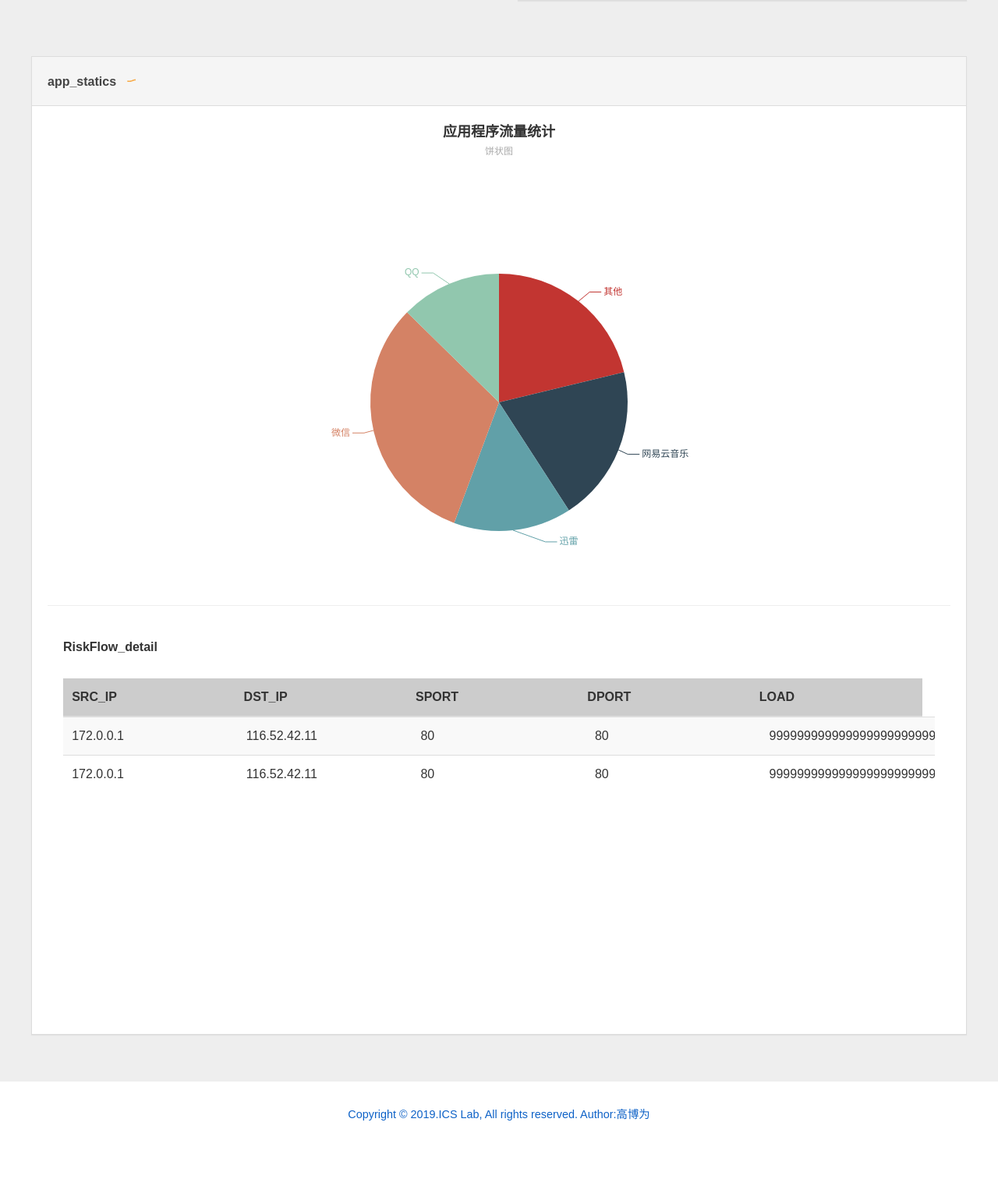
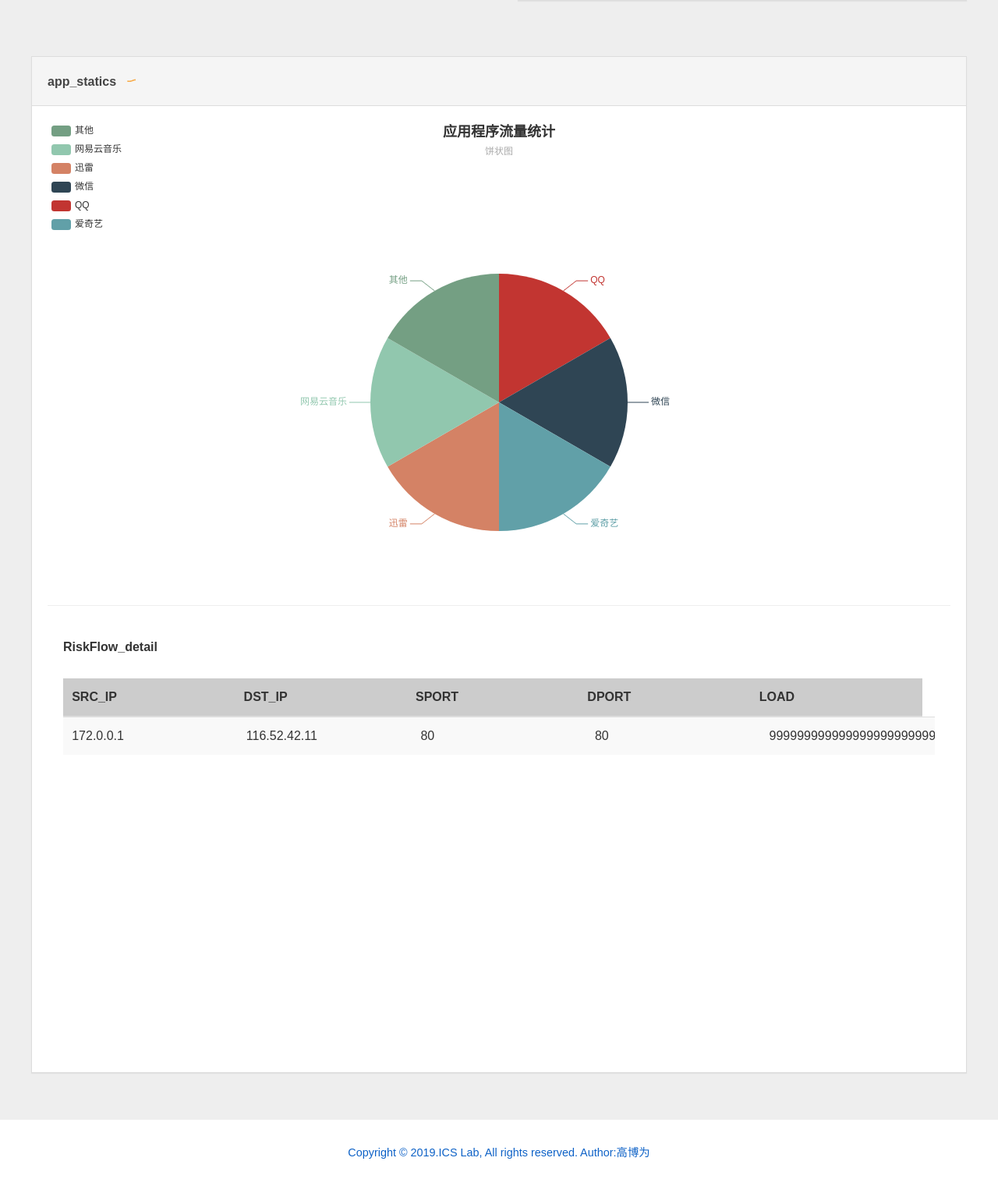
Before and after one commit to gomnitrix/ISC_Lab, a Django app: page /web/home in a window 1280 px wide. Shown: the part 924-2445 px from the top of the page at 78% size. Before the commit the page ends 2361 px from the top, so only its background shows below. Run offline with Django 3.2, Linux system fonts and the light colour scheme; some libraries are stand-ins or nearby versions; some web fonts are replaced.

Commit message:
协议，应用前端动态柱状图，饼状图完成

```diff
--- a/catch_package/send_rst.py
+++ b/catch_package/send_rst.py
@@ -27,7 +27,7 @@
 def sniff_recv():
     flt = "dst host " + str(src) + " and dst port " + str(sport) + " and src host " + str(dst) + " and src port " + str(dport)
 
-    print(flt)
+    #print(flt)
     sniff(prn = recv_packet,store = 0,filter=flt,count=1)
     return
 
--- a/network/main.py
+++ b/network/main.py
@@ -47,6 +47,7 @@
                 label[i] = uq_opt.cates
         if not flag:
             label = list(zip(label, path))  # (number,("ssl",00))
+
         else:
             label = list(zip(temp_data, label))
         results.extend(label)
--- a/templates/index.html
+++ b/templates/index.html
@@ -35,11 +35,20 @@
 	<script src="{% static 'js/watch.js' %}"></script>
 	<script async language="JavaScript">
 		window.data = [0, 0, 0, 0, 0, 0];
-		window.total = 0
-		window.rf = 0
-		window.blocked = 0
-		window.reset = 0
-		window.time = [0,1,2,3,4,5]
+
+		window.total = 0;
+		window.rf = 0;
+		window.blocked = 0;
+		window.reset = 0;
+		window.time = [0,1,2,3,4,5];
+		window.app_num = [0,0,0,0,0,0];
+		window.app_num2 = [0,0,0,0,0];
+		window.qq = [0,0,0,0,0,0];
+		window.wc = [0,0,0,0,0,0];
+		window.iqy = [0,0,0,0,0,0];
+		window.tdr = [0,0,0,0,0,0];
+		window.we = [0,0,0,0,0,0];
+
 	</script>
 	<script src="{% static 'js/sidebar.js' %}"></script>
 </head>
@@ -284,9 +293,10 @@
 													  margin:0;
 													  padding:0;
 													  }
+
 													       table tbody {
                                                                  display:block;
-                                                                 height:80px;
+                                                                 height:400px;
                                                                  overflow-y:scroll;
 													       }
 													       table thead,
@@ -307,7 +317,7 @@
 													  </style>
 												</head>
 												 <body>
-											<table id="tab1"width='100%' height= 400 class='am-table am-table-bd am-table-bdrs am-table-striped am-table-hover'>
+											<table id="tab1"width='100%'  class='am-table am-table-bd am-table-bdrs am-table-striped am-table-hover'>
 												<thead>
 													<tr>
 														 <th>SRC_IP</th>
@@ -324,55 +334,6 @@
 													<td>80</td>
 													<td>80</td>
 													<td>9999999999999999999999999999999999999999999999999999999999999999999999999999999999999999999999999999</td>
-
-												</tr>
-													<tr>
-													<td>172.0.0.1</td>
-													<td>116.52.42.11</td>
-													<td>80</td>
-													<td>80</td>
-													<td>9999999999999999999999999999999999999999999999999999999999999999999999999999999999999999999999999999</td>
-
-												</tr>
-													<tr>
-													<td>172.0.0.1</td>
-													<td>116.52.42.11</td>
-													<td>80</td>
-													<td>80</td>
-													<td>9999999999999999999999999999999999999999999999999999999999999999999999999999999999999999999999999999</td>
-
-												</tr>
-													<tr>
-													<td>172.0.0.1</td>
-													<td>116.52.42.11</td>
-													<td>80</td>
-													<td>80</td>
-													<td>9999999999999999999999999999999999999999999999999999999999999999999999999999999999999999999999999999</td>
-
-												</tr>
-													<tr>
-													<td>172.0.0.1</td>
-													<td>116.52.42.11</td>
-													<td>80</td>
-													<td>80</td>
-													<td>9999999999999999999999999999999999999999999999999999999999999999999999999999999999999999999999999999</td>
-
-												</tr>
-													<tr>
-													<td>172.0.0.1</td>
-													<td>116.52.42.11</td>
-													<td>80</td>
-													<td>80</td>
-													<td>9999999999999999999999999999999999999999999999999999999999999999999999999999999999999999999999999999</td>
-
-												</tr>
-													<tr>
-													<td>172.0.0.1</td>
-													<td>116.52.42.11</td>
-													<td>80</td>
-													<td>80</td>
-													<td>9999999999999999999999999999999999999999999999999999999999999999999999999999999999999999999999999999</td>
-
 												</tr>
 												</tbody>
 											</table>
--- a/traffic_recognition/urls.py
+++ b/traffic_recognition/urls.py
@@ -7,7 +7,8 @@
     url(r'start',views.start, name='start'),
     url(r'stop',views.stop, name='stop'),
     url(r'proto',views.proto_num, name='get_proto_num'),
-    url(r'pkt_sum',views.get_sum, name='sum'),
+    url(r'app',views.app_num, name='get_app_num'),
+    url(r'pkt_sum',views.pkt_sum, name='sum'),
     url(r'riskflow',views.get_riskflow, name='riskflow'),
     url(r'get_rst_num',views.get_rst, name='rst_num'),
 ]
--- a/traffic_recognition/views.py
+++ b/traffic_recognition/views.py
@@ -21,13 +21,13 @@
 
 
 def proto_num(reguest):
-    data = list(ident.get_static().values())
+    data = list(get_proto_static().values())
     print(data)
     nums = {"data": data[0:6]}
     return JsonResponse(nums)
 
 
-def get_sum(request):
+def pkt_sum(request):
     data = {"num": get_sum()}
     return JsonResponse(data)
 
@@ -40,3 +40,8 @@
 def get_rst(request):
     data = {"num": get_rst_num()}
     return JsonResponse(data)
+
+def app_num(request):
+    data = list(get_app_num().values())
+    nums = {"num": data[0:5]}
+    return JsonResponse(nums)
```
Also changed, not shown: identify/IdentifyThread.py (+8 -5 lines), identify/main.py (+5 -3 lines), static/js/sidebar.js (+56 -0 lines), static/demo.min.js.
